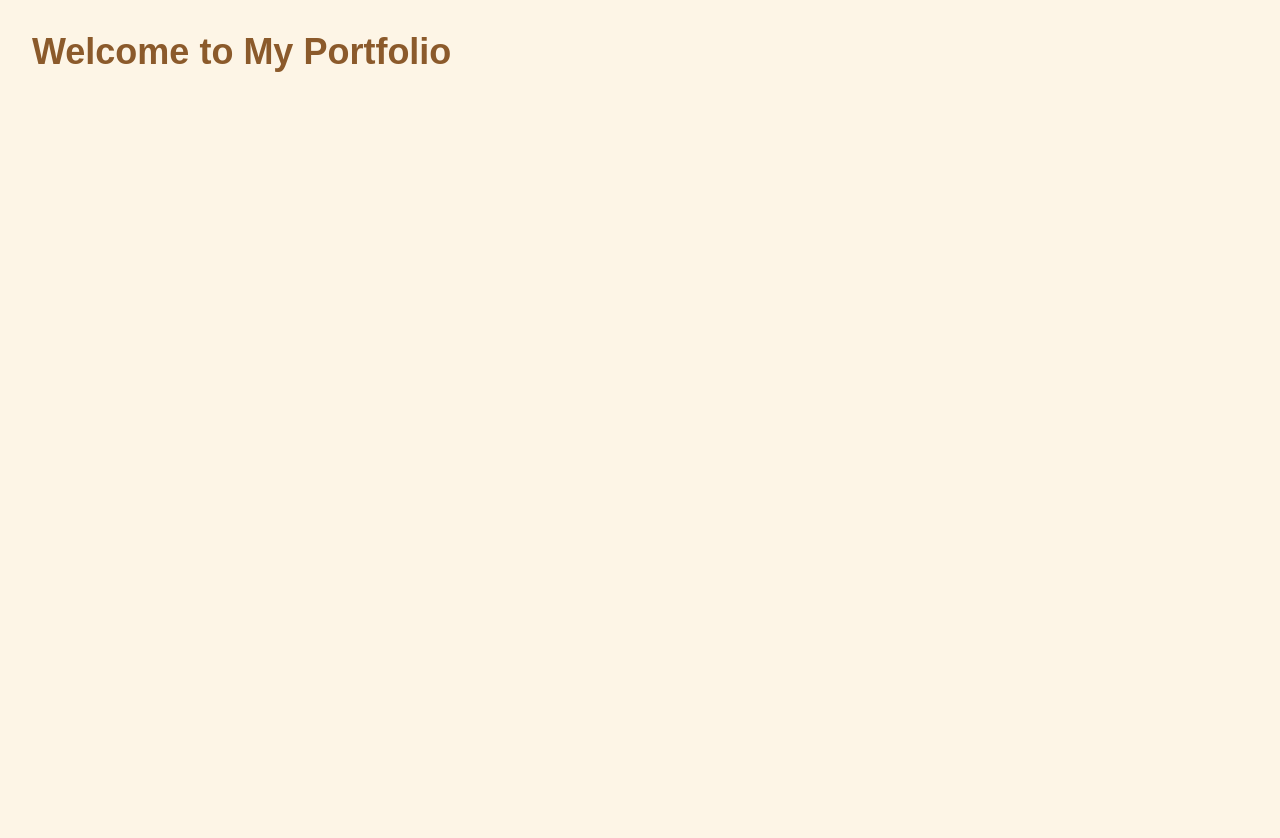
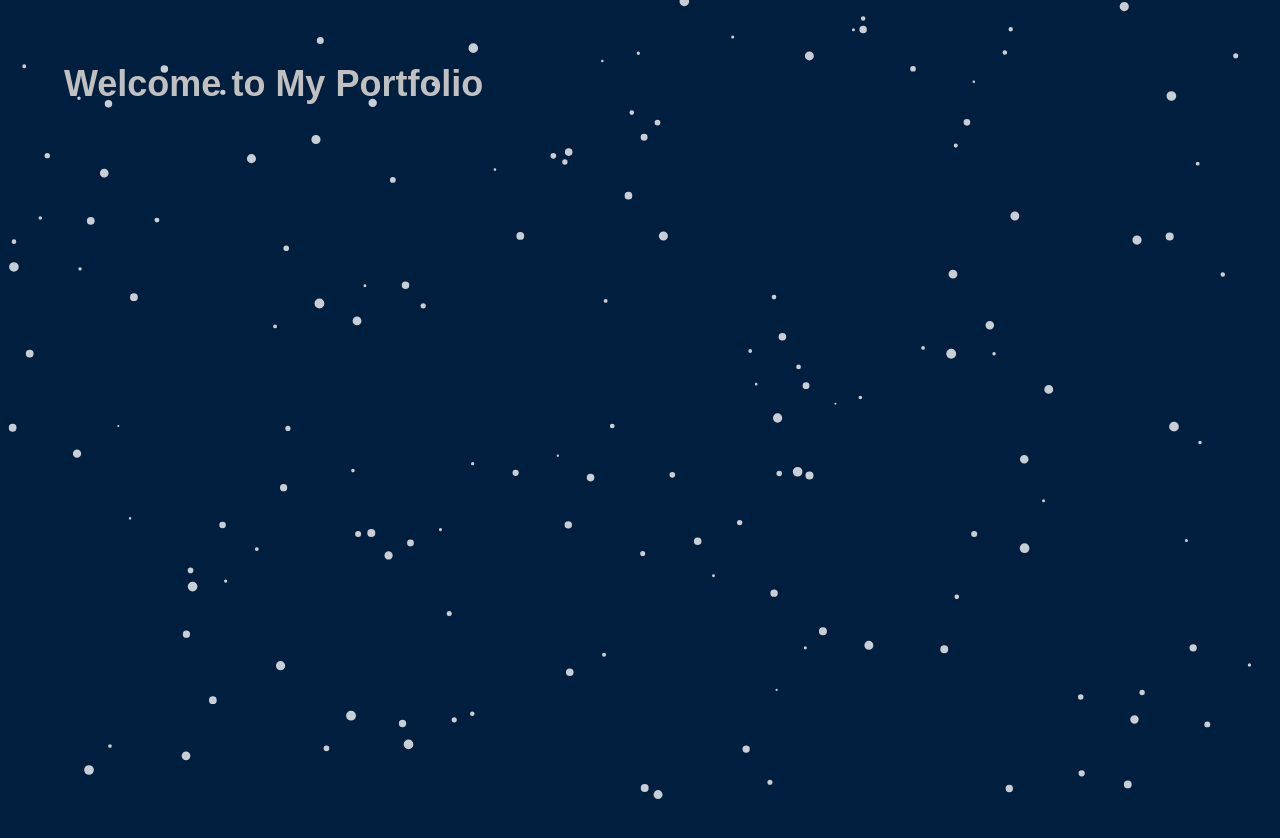
Before and after one commit to survivzhang/Immortal_dragons, a Next.js app: page / in a window 1280 px wide. Shown: the top 838 px of the page. Before the commit the page ends 800 px from the top, so only its background shows below. Built offline with nearby package versions, Linux system fonts and the light colour scheme.

Commit message:
canvas background setting and test

```diff
--- a/src/app/aboutMe/page.js
+++ b/src/app/aboutMe/page.js
@@ -1,6 +1,6 @@
 "use client";
 
-import Sidebar from "./components/Sidebar";
+import Sidebar from "@/components/Sidebar";
 
 export default function AboutMe() {
   return (
--- a/src/app/experience/page.js
+++ b/src/app/experience/page.js
@@ -1,6 +1,6 @@
 "use client";
 
-import Sidebar from "./components/Sidebar";
+import Sidebar from "@/components/Sidebar";
 
 export default function Experience() {
   return (
--- a/src/app/globals.css
+++ b/src/app/globals.css
@@ -1,11 +1,11 @@
 @import "tailwindcss";
 
 :root {
-  --background: #fdf5e6; /* 奶油白 背景 */
-  --foreground: #8b5a2b; /* 焦糖棕 文字 */
-  --primary: #b22222; /* 酒红 标题 */
-  --secondary: #556b2f; /* 橄榄绿 按钮 */
-  --sec_background: #c77b36; /* 米色 按钮背景 */
+  --background: #001f3f;
+  --foreground: #c0c0c0;
+  --primary: #00bfff;
+  --secondary: #00ffff;
+  --sec_background: #1e90ff;
 }
 
 @theme inline {
@@ -17,11 +17,11 @@
 
 @media (prefers-color-scheme: dark) {
   :root {
-    --background: #fdf5e6; /* 奶油白 背景 */
-    --foreground: #8b5a2b; /* 焦糖棕 文字 */
-    --primary: #b22222; /* 酒红 标题 */
-    --secondary: #556b2f; /* 橄榄绿 按钮 */
-    --sec_background: #c77b36; /* 米色 按钮背景 */
+    --background: #001f3f; /* 奶油白 背景 */
+    --foreground: #c0c0c0; /* 焦糖棕 文字 */
+    --primary: #00bfff; /* 酒红 标题 */
+    --secondary: #00ffff; /* 橄榄绿 按钮 */
+    --sec_background: #1e90ff; /* 米色 按钮背景 */
   }
 }
 
--- a/src/app/layout.js
+++ b/src/app/layout.js
@@ -1,5 +1,7 @@
 import { Geist, Geist_Mono } from "next/font/google";
 import "./globals.css";
+import Sidebar from "@/components/Sidebar";
+import Snowfall from "@/components/canvasbg";
 
 const geistSans = Geist({
   variable: "--font-geist-sans",
@@ -11,18 +13,15 @@ const geistMono = Geist_Mono({
   subsets: ["latin"],
 });
 
-export const metadata = {
-  title: "Create Next App",
-  description: "Generated by create next app",
-};
-
 export default function RootLayout({ children }) {
   return (
     <html lang="en">
       <body
-        className={`${geistSans.variable} ${geistMono.variable} antialiased`}
+        className={`${geistSans.variable} ${geistMono.variable} antialiased min-h-screen bg-primary`}
       >
-        {children}
+        <Snowfall />
+        <Sidebar />
+        <main className="min-h-screen p-8 mr-[60px]">{children}</main>
       </body>
     </html>
   );
--- a/src/app/page.js
+++ b/src/app/page.js
@@ -7,6 +7,7 @@ export default function HomePage() {
   return (
     <div className="min-h-screen bg-primary">
       <sidebar />
+
       <main className="p-8">
         <h1 className="text-4xl font-bold">Welcome to My Portfolio</h1>
         {/* Add your homepage content here */}
--- /dev/null
+++ b/src/components/canvasbg.js
@@ -0,0 +1,120 @@
+"use client";
+import { useRef, useEffect } from "react";
+
+export default function Snowfall() {
+  const canvasRef = useRef(null);
+  const snowflakes = [];
+  const mouse = { x: null, y: null, radius: 100 };
+
+  useEffect(() => {
+    const canvas = canvasRef.current;
+    if (!canvas) return;
+    const ctx = canvas.getContext("2d");
+    if (!ctx) return;
+
+    canvas.width = window.innerWidth;
+    canvas.height = window.innerHeight;
+
+    function createSnowflakes() {
+      for (let i = 0; i < 150; i++) {
+        snowflakes.push({
+          x: Math.random() * canvas.width,
+          y: Math.random() * canvas.height,
+          radius: Math.random() * 4 + 1,
+          speedY: Math.random() * 1 + 0.5,
+          speedX: Math.random() * 0.5 - 0.25,
+          opacity: Math.random() * 0.5 + 0.5,
+        });
+      }
+    }
+
+    function drawSnowflakes() {
+      ctx.clearRect(0, 0, canvas.width, canvas.height);
+      ctx.fillStyle = "white";
+      ctx.beginPath();
+
+      for (let flake of snowflakes) {
+        ctx.globalAlpha = flake.opacity;
+        ctx.moveTo(flake.x, flake.y);
+        ctx.arc(flake.x, flake.y, flake.radius, 0, Math.PI * 2);
+      }
+
+      ctx.fill();
+      ctx.globalAlpha = 1.0;
+      updateSnowflakes();
+    }
+
+    function updateSnowflakes() {
+      for (let flake of snowflakes) {
+        if (mouse.x !== null && mouse.y !== null) {
+          const dx = flake.x - mouse.x;
+          const dy = flake.y - mouse.y;
+          const distance = Math.sqrt(dx * dx + dy * dy);
+
+          if (distance < mouse.radius) {
+            const force = (mouse.radius - distance) / mouse.radius;
+            const angle = Math.atan2(dy, dx);
+            flake.x += Math.cos(angle) * force * 5;
+            flake.y += Math.sin(angle) * force * 5;
+          }
+        }
+
+        flake.y += flake.speedY;
+        flake.x += flake.speedX;
+
+        if (flake.y > canvas.height) {
+          flake.y = -flake.radius;
+          flake.x = Math.random() * canvas.width;
+        }
+        if (flake.x > canvas.width || flake.x < 0) {
+          flake.x = Math.random() * canvas.width;
+          flake.y = -flake.radius;
+        }
+      }
+    }
+
+    let animationId;
+
+    function animate() {
+      drawSnowflakes();
+      animationId = requestAnimationFrame(animate);
+    }
+
+    function handleMouseMove(event) {
+      mouse.x = event.clientX;
+      mouse.y = event.clientY;
+    }
+
+    function handleResize() {
+      canvas.width = window.innerWidth;
+      canvas.height = window.innerHeight;
+    }
+
+    window.addEventListener("mousemove", handleMouseMove);
+    window.addEventListener("resize", handleResize);
+
+    createSnowflakes();
+    animate();
+
+    return () => {
+      window.removeEventListener("mousemove", handleMouseMove);
+      window.removeEventListener("resize", handleResize);
+      cancelAnimationFrame(animationId);
+    };
+  }, []);
+
+  return (
+    <canvas
+      ref={canvasRef}
+      style={{
+        position: "fixed",
+        top: 0,
+        left: 0,
+        width: "100%",
+        height: "100%",
+        zIndex: -1,
+        background: "#001f3f",
+      }}
+    />
+  );
+}
```
Also changed, not shown: src/components/navbar.js (added), 1 other file (tests, documents, lock files or other folders).
